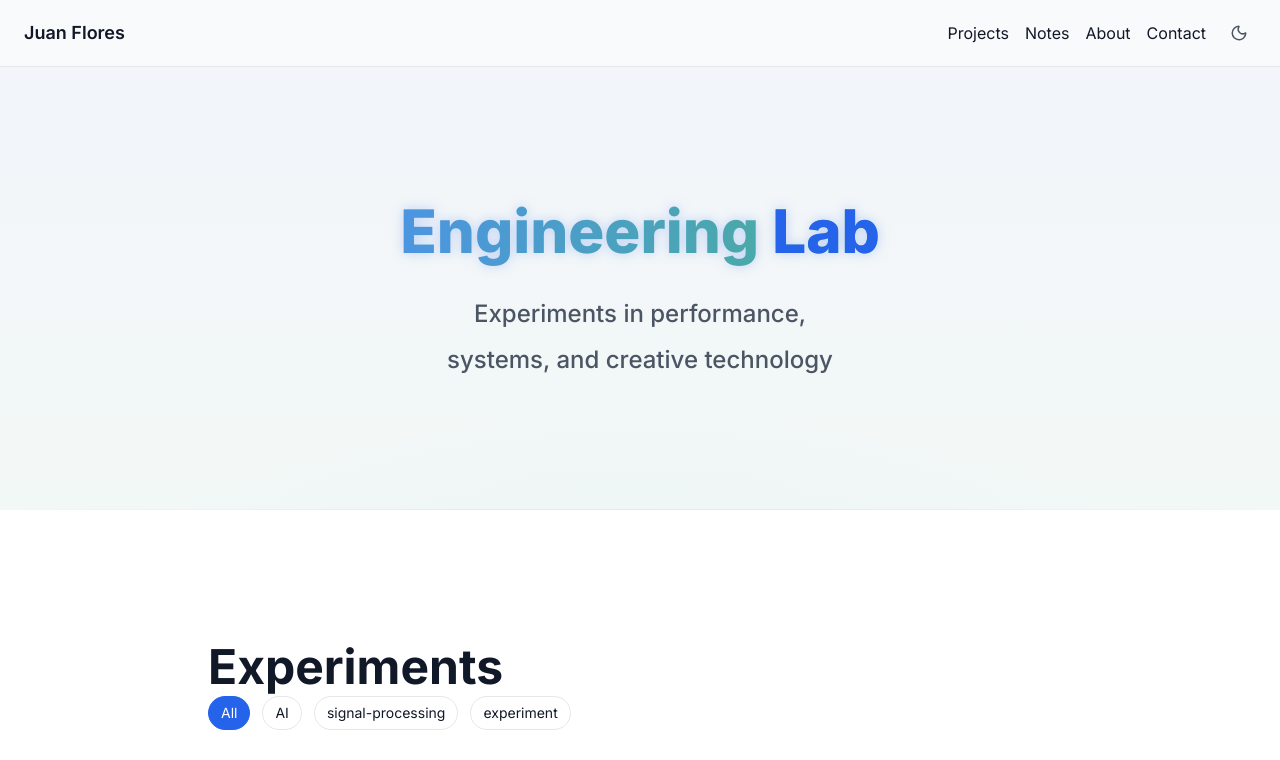
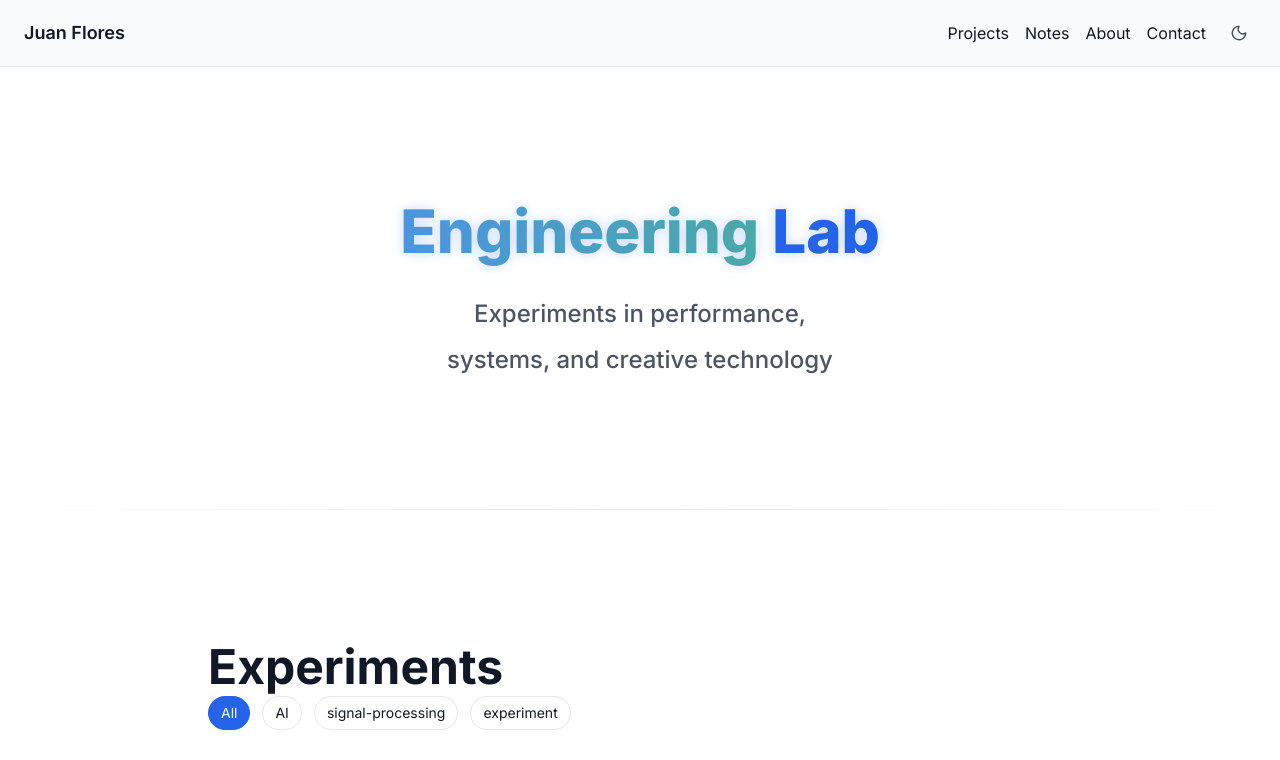
Before and after one commit to jcode82/engineering-lab, a Next.js app: page / in a window 1280 px wide. Shown: the top 760 px of the page. Built offline with nearby package versions, Linux system fonts and the light colour scheme.

Commit message:
LAB-49: Add parallax / gradient-shift background tied to scroll

```diff
--- a/src/app/layout.tsx
+++ b/src/app/layout.tsx
@@ -4,7 +4,6 @@ import { Inter } from "next/font/google";
 import Header from "@/components/Header";
 import Footer from "@/components/Footer";
 import ScrollTracker from "@/components/ScrollTracker";
-import ParallaxBackground from "@/components/ParallaxBackground";
 
 const inter = Inter({
   subsets: ["latin"],
@@ -19,18 +18,18 @@ export const metadata: Metadata = {
 
 export default function RootLayout({
   children,
-}: Readonly<{ children: React.ReactNode }>) {
+}: {
+  children: React.ReactNode;
+}) {
   return (
     <html lang="en">
       <body className={`${inter.className} bg-[radial-gradient(circle_at_50%_50%,_rgba(37,99,235,0.05),_transparent_70%)]
               dark:bg-[radial-gradient(circle_at_50%_50%,_rgba(37,99,235,0.15),_transparent_80%)]
               text-foreground`}>
-        <ParallaxBackground>
-          <Header />
-          <ScrollTracker />
-          <main>{children}</main>
-          <Footer />
-        </ParallaxBackground>
+        <Header />
+        <ScrollTracker />
+        <main>{children}</main>
+        <Footer />
       </body>
     </html>
   );
--- a/src/app/page.tsx
+++ b/src/app/page.tsx
@@ -5,10 +5,11 @@ import About from "./sections/About";
 import Projects from "./sections/Projects";
 import Notes from "./sections/Notes";
 import Contact from "./sections/Contact";
+import ParallaxBackground from "@/components/ParallaxBackground";
 
 export default function Page() {
   return (
-    <main>
+    <ParallaxBackground>
       <Hero />
       <Experiments />
       {/* <ArticleTest /> */}
@@ -16,6 +17,6 @@ export default function Page() {
       <Notes />
       <About />
       <Contact />
-    </main>
+    </ParallaxBackground>
   );
 }
--- a/src/components/SectionWrapper.tsx
+++ b/src/components/SectionWrapper.tsx
@@ -1,4 +1,5 @@
 'use client';
+
 import React from "react";
 import { motion } from "framer-motion";
 import { useInView } from "react-intersection-observer";
@@ -8,8 +9,8 @@ interface SectionWrapperProps {
   id?: string;
   children: React.ReactNode;
   className?: string;
-  center?: boolean; // optional alignment flag
-  noBorder?: boolean; // optional border toggle
+  center?: boolean;
+  noBorder?: boolean;
 }
 
 export default function SectionWrapper({
@@ -19,8 +20,21 @@ export default function SectionWrapper({
   center = false,
   noBorder = false,
 }: SectionWrapperProps) {
-  const [ref, inView] = useInView({ triggerOnce: true, threshold: 0.15 });
+  const [ref, inView] = useInView({
+    triggerOnce: true,
+    threshold: 0.15,
+  });
 
+  const rawOffset = useParallaxShift(0.05);
+  const offset = typeof window === "undefined" ? 0 : rawOffset ?? 0;
+
+  const bg = `linear-gradient(
+    180deg,
+    rgba(37,99,235, ${0.03 + offset / 3000}),
+    rgba(34,197,94, ${0.03 + offset / 4000})
+  )`;
+
+  // ---- BASE CLASSES
   const baseClasses = `
     relative py-24 md:py-32
     ${noBorder ? "" : "border-b border-[var(--border)]"}
@@ -30,15 +44,6 @@ export default function SectionWrapper({
     transition-colors duration-500
   `;
 
-  const rawOffset = useParallaxShift(0.05);
-  const offset = rawOffset ?? 0; // <-- FIX SAFE VALUE
-
-  const bg = `linear-gradient(
-    180deg,
-    rgba(37,99,235,${0.03 + offset / 3000}),
-    rgba(34,197,94,${0.03 + offset / 4000})
-  )`;
-
   return (
     <motion.section
       id={id}
@@ -46,8 +51,11 @@ export default function SectionWrapper({
       initial={{ opacity: 0, y: 32 }}
       animate={inView ? { opacity: 1, y: 0 } : {}}
       transition={{ duration: 0.6, ease: "easeOut" }}
-      className={`${baseClasses} ${className} even:bg-[var(--surface)] odd:bg-transparent`}
-      style={{ backgroundImage: bg, backgroundBlendMode: "soft-light" }}
+      className={`${baseClasses} ${className}`}
+      style={{
+        backgroundImage: bg,
+        backgroundBlendMode: "soft-light",
+      }}
     >
       <div className="max-w-4xl mx-auto px-4">{children}</div>
     </motion.section>
```
